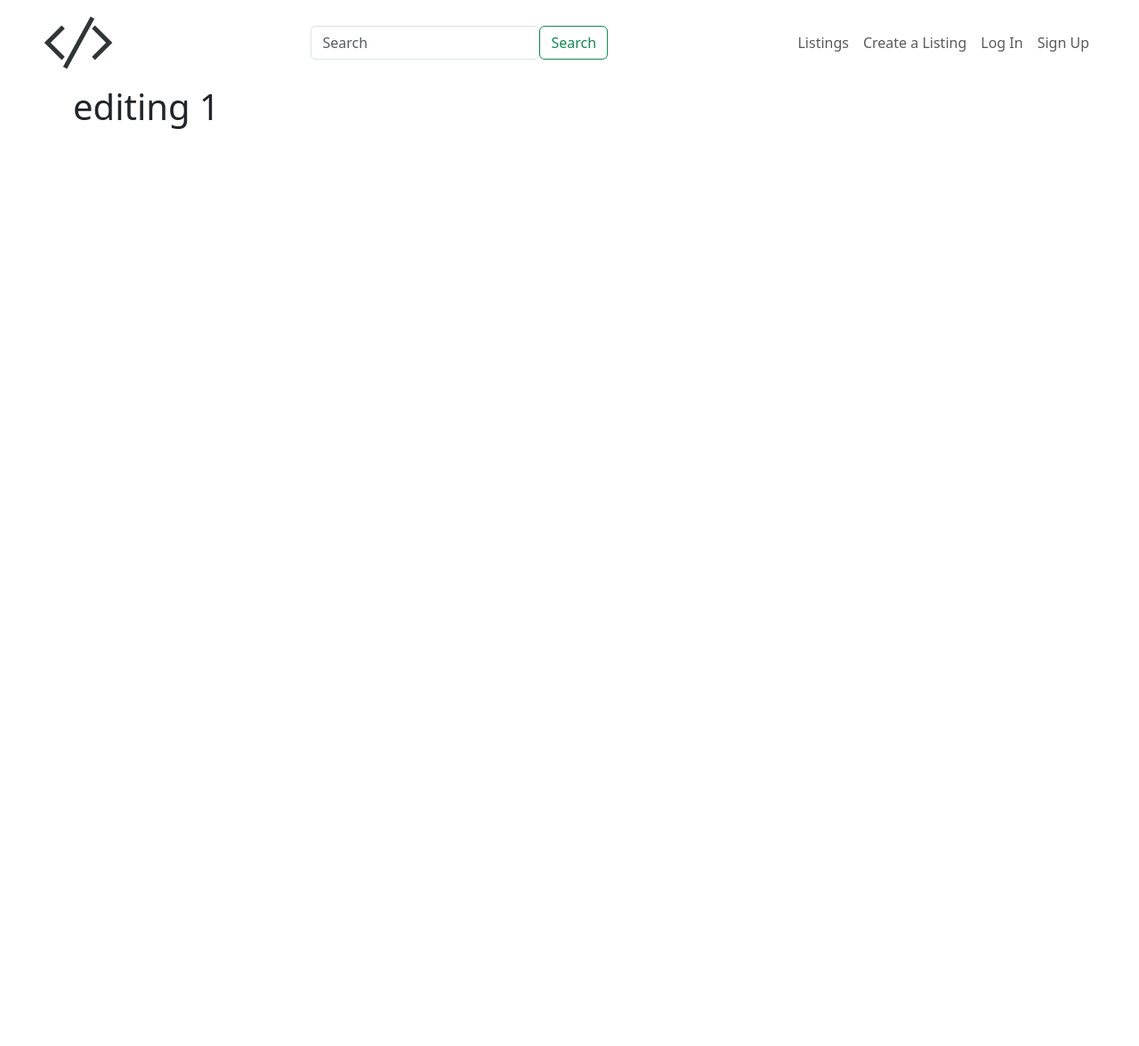
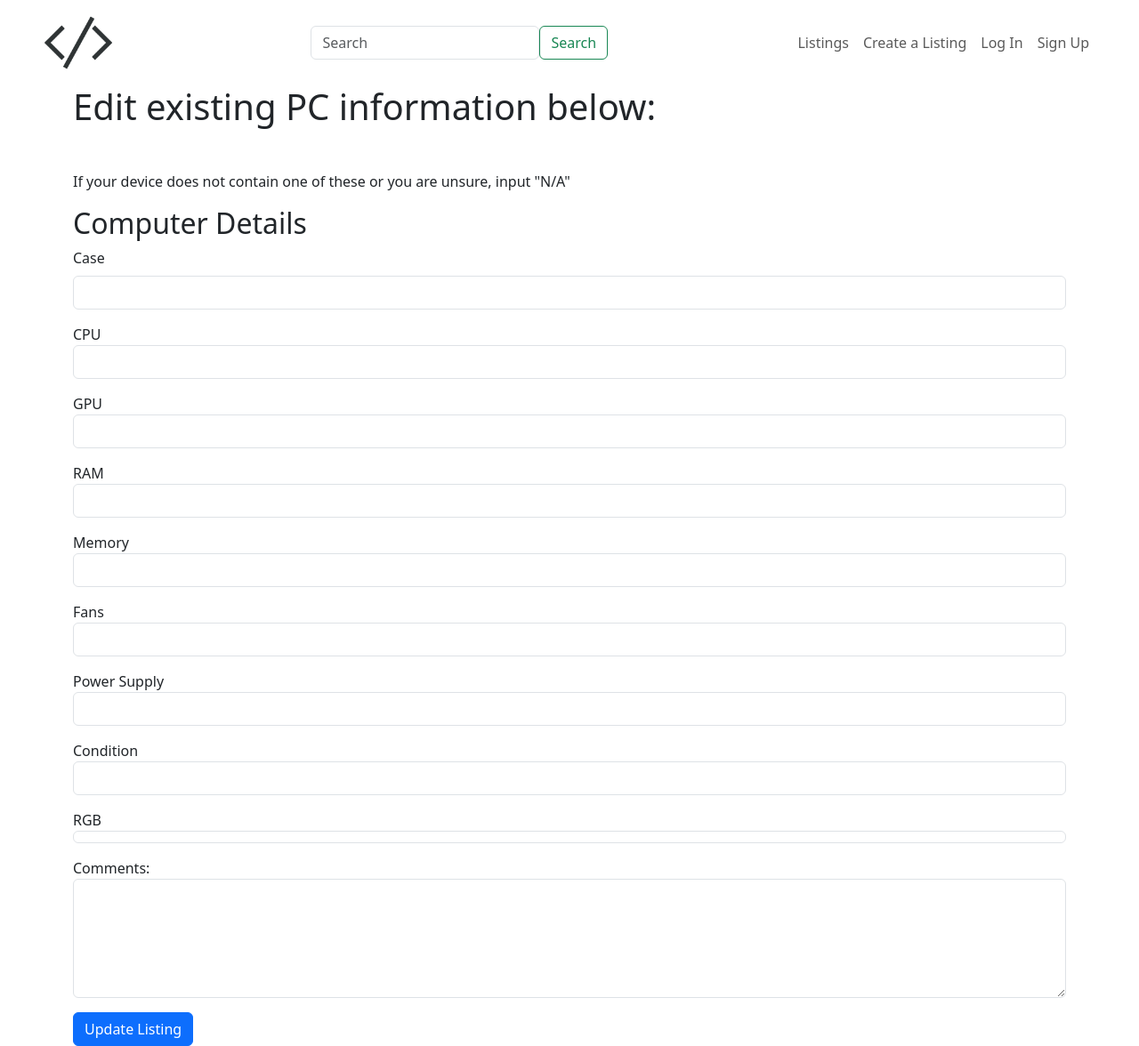
Before and after one commit to oenvinipas/PCMarket, a Flask app: page /edit/1 in a window 1280 px wide. Shown: the whole page at 89% size. Before the commit the page ends 145 px from the top, so only its background shows below. Run offline with Flask 3, Linux system fonts and the light colour scheme.

Commit message:
basic edit listing

```diff
--- a/templates/edit.html
+++ b/templates/edit.html
@@ -1,8 +1,54 @@
 {% extends '_template.html' %}
-{% block title %}PCMarket | Editing {{listing_id}}{% endblock %}
+{% block title %}PCMarket | Edit {{listing_id}}{% endblock %}
 
 {% block body %}
 
-<h1>editing {{listing_id}}</h1>
+<h1 class="mb-5">Edit existing PC information below:</h1>
+<p class="mb-3">If your device does not contain one of these or you are unsure, input "N/A"</p>
+
+<form action="/listings/{{ listing_id }}" method="POST">
+    <h2>Computer Details</h2>
+    <div class="mb-3">
+        <label for="case-name" class="form-label">Case</label>
+        <input type="text" name="case-name" class="form-control" id="case-name" value="{{ current_case }}">
+    </div>
+    <div class="mb-3">
+        <label for="cpu-name">CPU</label>
+        <input type="text" name="cpu-name" class="form-control" id="cpu-name" value="{{ current_cpu }}">
+    </div>
+    <div class="mb-3">
+        <label for="gpu-name">GPU</label>
+        <input type="text" name="gpu-name" class="form-control" id="cpu-name" value="{{ current_gpu }}">
+    </div>
+    <div class="mb-3">
+        <label for="ram-name">RAM</label>
+        <input type="text" name="ram-name" class="form-control" id="ram-name" value="{{ current_ram }}">
+    </div>
+    <div class="mb-3">
+        <label for="memory-size">Memory</label>
+        <input type="text" name="memory-size" class="form-control" id="memory-size" value="{{ current_memory }}">
+    </div>
+    <div class="mb-3">
+        <label for="fans">Fans</label>
+        <input type="text" name="fans" class="form-control" id="fans" value="{{ current_fans }}">
+    </div>
+    <div class="mb-3">
+        <label for="power-supply">Power Supply</label>
+        <input type="text" name="power-supply" class="form-control" id="power-supply" value="{{ current_power_supply }}">
+    </div>
+    <div class="mb-3">
+        <label for="condition">Condition</label>
+        <input type="text" name="condition" class="form-control" id="condition" value="{{ current_condition }}">
+    </div>
+    <div class="mb-3">
+        <label for="rgb">RGB</label>
+        <input type="checkbox" name="rgb" class="form-control" id="rgb" value="{{ current_rgb }}">
+    </div>
+    <div class="mb-3">
+        <label for="comments">Comments:</label>
+        <textarea class="form-control" id="comments" name="comments" rows="5" value=" {{ current_comments }}"></textarea>
+    </div>
+    <button type="submit" class="btn btn-primary">Update Listing</button>
+</form>
 
 {% endblock %}
```
